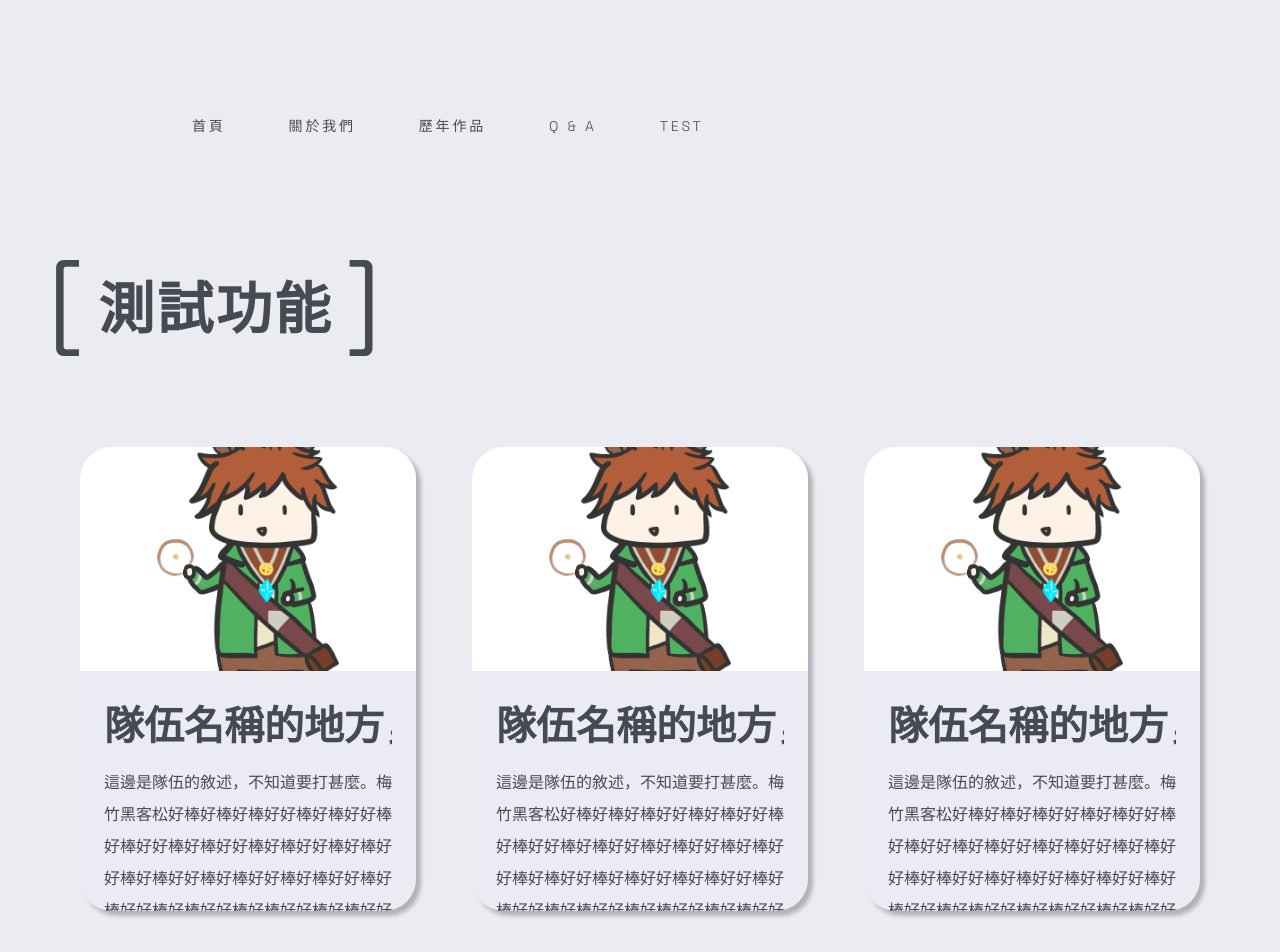
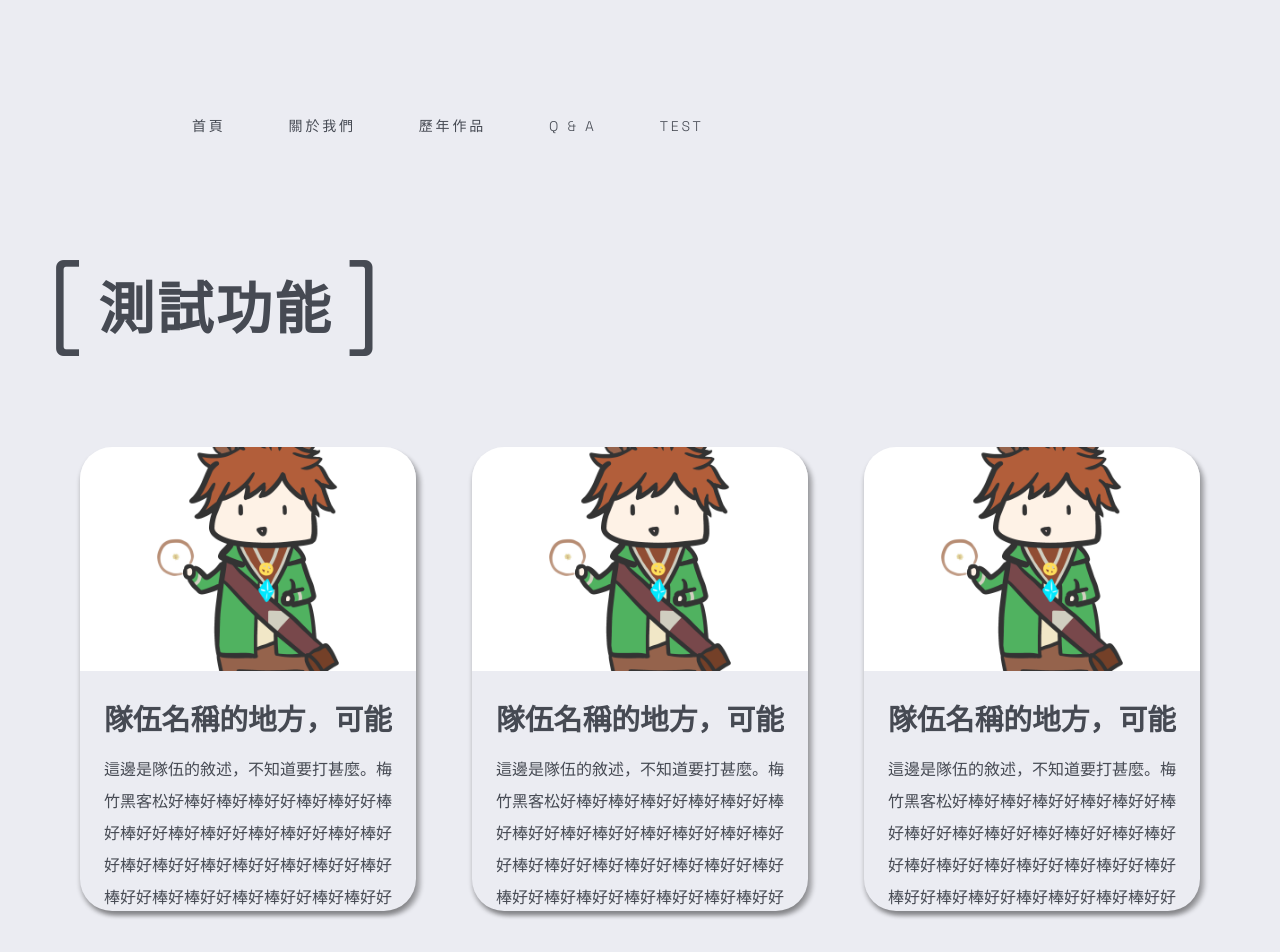
Before and after one commit to Official-Meichu-Hackathon/2023-mc-ten-year-web-v2, a Next.js app: page /test in a window 1280 px wide. Shown: the top 952 px of the page. Built offline with nearby package versions, Linux system fonts and the light colour scheme.

Commit message:
fixed card shadow

```diff
--- a/src/app/components/Team/Card.js
+++ b/src/app/components/Team/Card.js
@@ -2,7 +2,7 @@ import Image from "next/image";
 import Link from "next/link";
 
 
-export function CardV({img, title, contents, moreInfo, link, group, award}) {
+export function CardV({img, title, contents, moreInfo, link}) {
   return (
       <div className="card max-h-[32rem] aspect-3/4 team-card-shadow max-w-screen-lg rounded-[2rem] snap-center">
         <Image
@@ -11,11 +11,11 @@ export function CardV({img, title, contents, moreInfo, link, group, award}) {
             className="max-h-[20rem] aspect-3/2 max-h-full card-rounded object-cover"
             priority
         />
-        <div className="px-6 py-8 h-[15rem] overflow-hidden">
+        <div className="px-6 py-8 h-[15rem] overflow-hidden text-ellipsis">
           <div className="overflow-hidden">
-            <h2 className="w-fit pb-4 whitespace-nowrap overflow-hidden">{title}</h2>
+            <div className="w-fit team-title pb-4 whitespace-nowrap text-ellipsis">{title}</div>
           </div>
-          <div className="h-full max-h-[12rem] overflow-y-auto">
+          <div className="h-full max-h-[5rem] text-ellipsis">
             {contents.map((content, index) => (
                 <p key={index} className="">
                   {content}
--- /dev/null
+++ b/src/app/components/Team/Comment_card.js
@@ -0,0 +1,7 @@
+export function Comment_Card(){
+  return(
+    <div className="">
+
+    </div>
+  );
+}
--- a/src/app/globals.scss
+++ b/src/app/globals.scss
@@ -134,8 +134,8 @@ body {
 
 }
 .team-card-shadow {
-    background: rgba($clr-bg-primary, 0.4);
-    box-shadow: 0.3rem 0.3rem 0.25rem $clr-card-shadow;
+    box-shadow: 0.3rem 0.3rem 0.25rem 0rem $clr-card-shadow,
+                0rem 0.25rem 0.25rem 0rem $clr-card-shadow;
 }
 .comments-shadow {
     box-shadow: 0 0 4px $clr-card-shadow;
@@ -289,6 +289,12 @@ p {
     text-align: justified;
 }
 
+.team-title {
+    font-size: 1.8em;
+    font-weight: bold;
+    line-height: 1.2;
+}
+
 
 @mixin bracket($fontSize: 175%, $fontWeight: normal) {
     display: flex;
```
